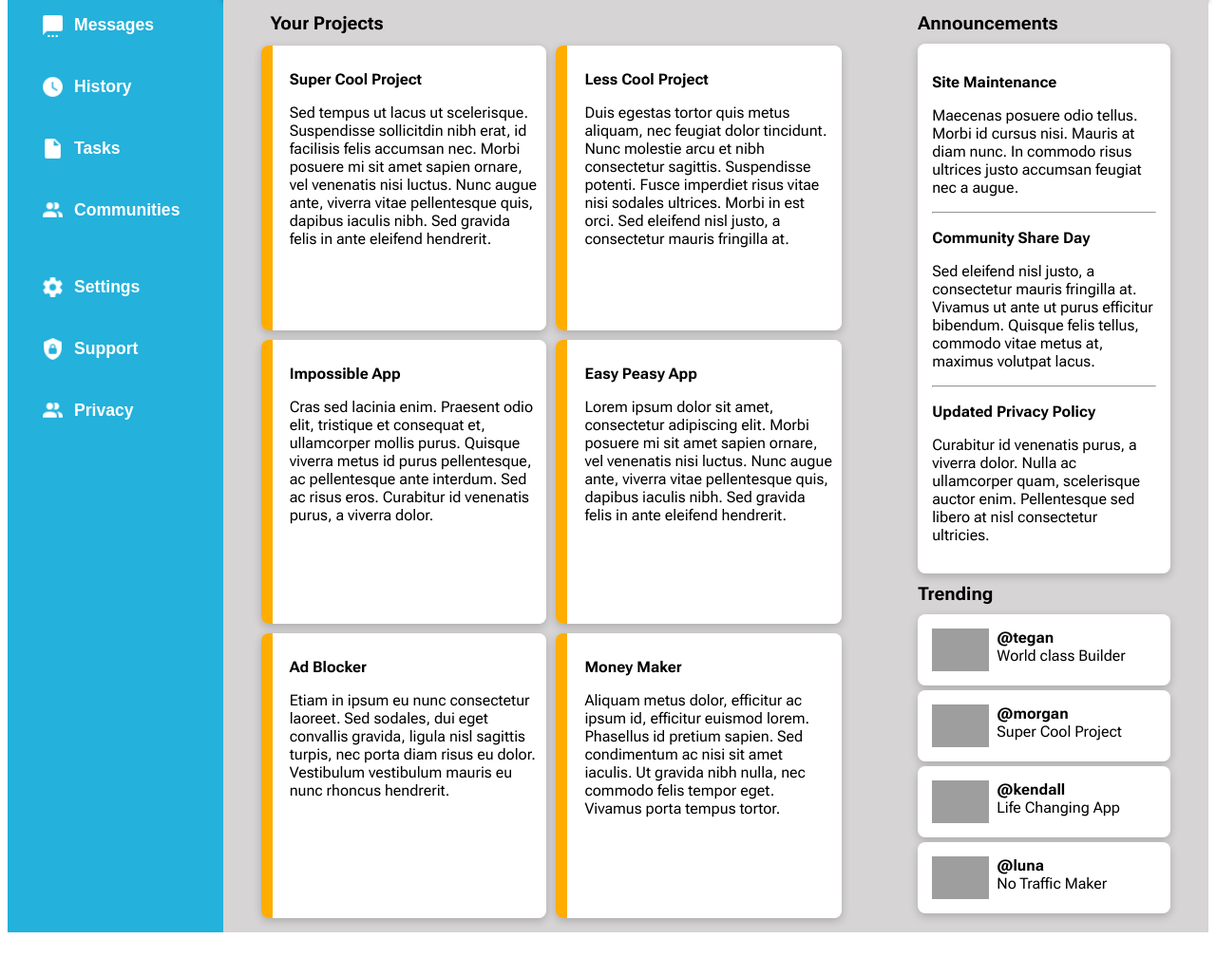
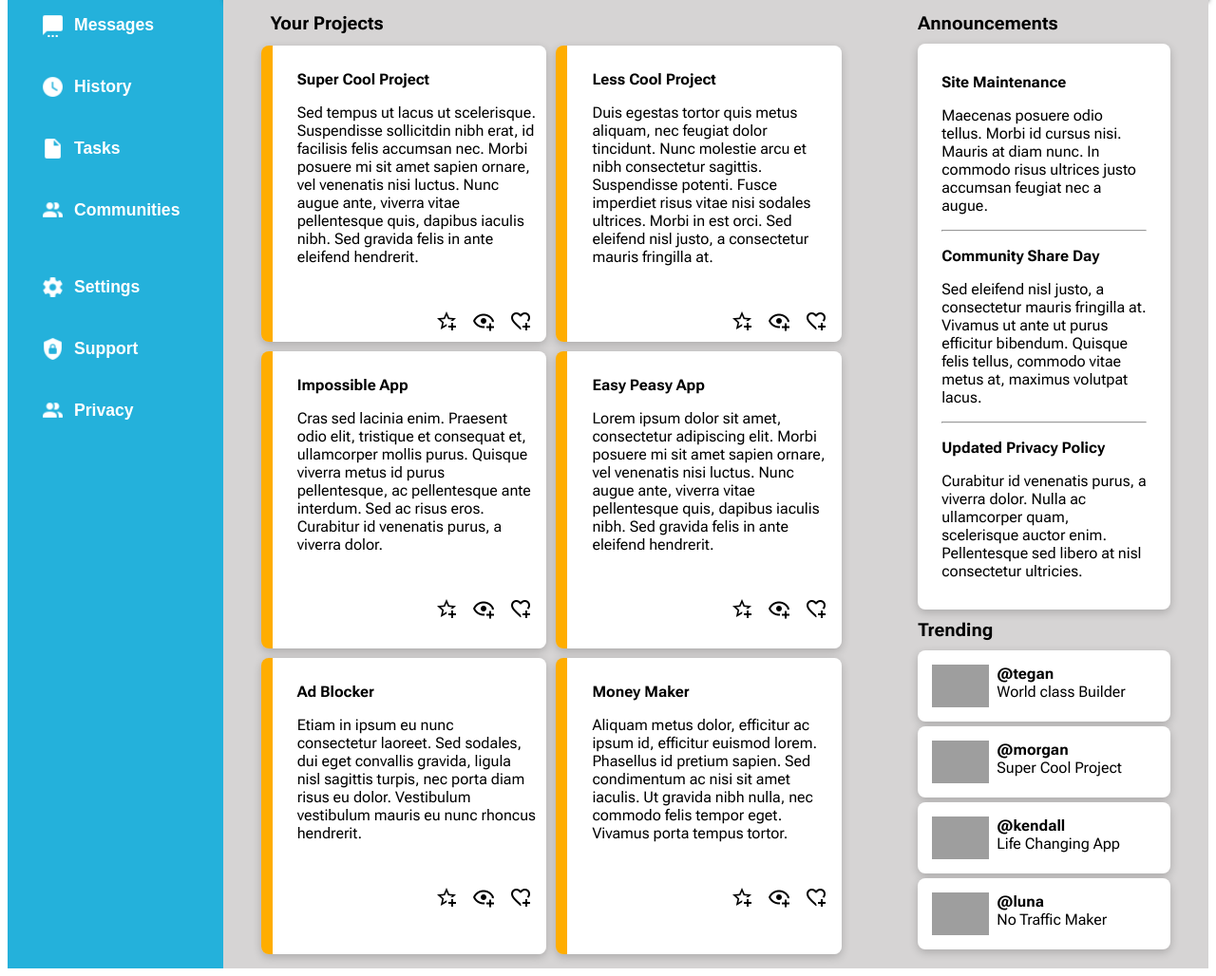
Before and after one commit to Meowinn/TOP-Admin-Dashboard, a plain HTML site: page index.html in a window 1280 px wide. Shown: the part 243-1271 px from the top of the page at 95% size. Before the commit the page ends 1233 px from the top, so only its background shows below. Drawn offline with Linux system fonts and the light colour scheme; grey boxes are pictures that could not be loaded.

Commit message:
include icons and box-shadow

```diff
--- a/index.html
+++ b/index.html
@@ -68,26 +68,56 @@
             <div class="card">
                 <p class="title">Super Cool Project</p>
                 <p>Sed tempus ut lacus ut scelerisque. Suspendisse sollicitdin nibh erat, id facilisis felis accumsan nec. Morbi posuere mi sit amet sapien ornare, vel venenatis nisi luctus. Nunc augue ante, viverra vitae pellentesque quis, dapibus iaculis nibh. Sed gravida felis in ante eleifend hendrerit.</p>
+                <div class="mini_icons">
+                    <img src="icons/star-plus-outline.png" alt="star">
+                    <img src="icons/eye-plus-outline.png" alt="eye">
+                    <img src="icons/heart-plus-outline.png" alt="heart">
+                </div>
             </div>
             <div class="card">
                 <p class="title">Less Cool Project</p>
                 <p>Duis egestas tortor quis metus aliquam, nec feugiat dolor tincidunt. Nunc molestie arcu et nibh consectetur sagittis. Suspendisse potenti. Fusce imperdiet risus vitae nisi sodales ultrices. Morbi in est orci. Sed eleifend nisl justo, a consectetur mauris fringilla at. </p>
+                <div class="mini_icons">
+                    <img src="icons/star-plus-outline.png" alt="star">
+                    <img src="icons/eye-plus-outline.png" alt="eye">
+                    <img src="icons/heart-plus-outline.png" alt="heart">
+                </div>
             </div>
             <div class="card">
                 <p class="title">Impossible App</p>
                 <p>Cras sed lacinia enim. Praesent odio elit, tristique et consequat et, ullamcorper mollis purus. Quisque viverra metus id purus pellentesque, ac pellentesque ante interdum. Sed ac risus eros. Curabitur id venenatis purus, a viverra dolor. </p>
+                <div class="mini_icons">
+                    <img src="icons/star-plus-outline.png" alt="star">
+                    <img src="icons/eye-plus-outline.png" alt="eye">
+                    <img src="icons/heart-plus-outline.png" alt="heart">
+                </div>
             </div>
             <div class="card">
                 <p class="title">Easy Peasy App</p>
                 <p>Lorem ipsum dolor sit amet, consectetur adipiscing elit. Morbi posuere mi sit amet sapien ornare, vel venenatis nisi luctus. Nunc augue ante, viverra vitae pellentesque quis, dapibus iaculis nibh. Sed gravida felis in ante eleifend hendrerit.</p>
+                <div class="mini_icons">
+                    <img src="icons/star-plus-outline.png" alt="star">
+                    <img src="icons/eye-plus-outline.png" alt="eye">
+                    <img src="icons/heart-plus-outline.png" alt="heart">
+                </div>
             </div>
             <div class="card">
                 <p class="title">Ad Blocker</p>
                 <p> Etiam in ipsum eu nunc consectetur laoreet. Sed sodales, dui eget convallis gravida, ligula nisl sagittis turpis, nec porta diam risus eu dolor. Vestibulum vestibulum mauris eu nunc rhoncus hendrerit.</p>
+                <div class="mini_icons">
+                    <img src="icons/star-plus-outline.png" alt="star">
+                    <img src="icons/eye-plus-outline.png" alt="eye">
+                    <img src="icons/heart-plus-outline.png" alt="heart">
+                </div>
             </div>
             <div class="card">
                 <p class="title">Money Maker</p>
                 <p>Aliquam metus dolor, efficitur ac ipsum id, efficitur euismod lorem. Phasellus id pretium sapien. Sed condimentum ac nisi sit amet iaculis. Ut gravida nibh nulla, nec commodo felis tempor eget. Vivamus porta tempus tortor.</p>
+                <div class="mini_icons">
+                    <img src="icons/star-plus-outline.png" alt="star">
+                    <img src="icons/eye-plus-outline.png" alt="eye">
+                    <img src="icons/heart-plus-outline.png" alt="heart">
+                </div>
             </div>
 
         </div>
@@ -136,16 +166,7 @@
                             </div>
                         </div>
                         </div>
-
-
-
         </div>
-
-
-
-
-
-
     </div>
 </body>
 </html>
--- a/styles.css
+++ b/styles.css
@@ -17,6 +17,7 @@ font-family: 'Roboto Flex', sans-serif;;
     padding: 25px;
     display: grid;
     grid-template-columns: 1fr 1fr;
+    box-shadow: 1px 15px 5px -1px rgba(0,0,0,0.68);
 }
 
 .search_items img {
@@ -143,7 +144,7 @@ input[type=search] {
     display: flex;
     font-size: 0.9rem;
     font-weight: 600;
-    box-shadow: 0px 15px 5px -1px rgba(0,0,0,0.68);
+    box-shadow: 1px 15px 5px -1px rgba(0,0,0,0.68);
 }
 
 .navbar > div {
@@ -176,7 +177,7 @@ list-style: none;
     border: none;
     background-color: white;
     border-radius: 8px;
-    padding: 15px;
+    padding: 15px 25px;
     box-shadow: 0 3px 10px rgb(0 0 0 / 0.2);
 }
 
@@ -204,8 +205,7 @@ list-style: none;
 }
 
 .card p {
-    padding-left: 20px;
-
+    padding-left: 28px;
 }
 
 .title {
@@ -263,7 +263,6 @@ list-style: none;
     padding: 15px;
 }
 
-
 .your_project {
     font-size: 1.2rem;
     grid-column: 1/3;
@@ -275,3 +274,12 @@ list-style: none;
     padding: 10px 0;
     font-weight: 700;
 }
+
+.mini_icons {
+    display: flex;
+    gap: 15px;
+    justify-content: flex-end;
+    align-items: center;
+    padding-top: 30px;
+    padding-right: 5px;
+}
```
Also changed, not shown: icons/eye-plus-outline.png (added), icons/heart-plus-outline.png (added), icons/star-plus-outline.png (added).
